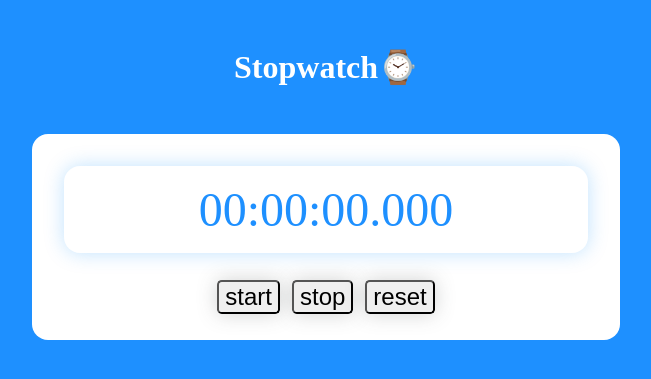
After one commit to anirin/study-app, a Laravel app: template resources/views/test.blade.php in a window 1280 px wide. The commit adds this page. Shown: the top 379 px of the page, without its empty margins (314-965 px from the left). Run offline with Laravel 9, Linux system fonts and the light colour scheme; the template is opened without the code that fills it, so the values that code supplies are empty.

Commit message:
jsタイマー基礎機能実

```diff
--- /dev/null
+++ b/public/CSS/test.css
@@ -0,0 +1,41 @@
+html, body {
+    font-family: 'Roboto mono';
+    font-size: 16px;
+    background-color: #1e90ff;
+  }
+
+  h1 {
+    color: #ffffff;
+    text-align: center;
+    font-size: 2rem;
+    margin: 3rem;
+  }
+
+  #container {
+    background-color: #ffffff;
+    width: 540px;
+    border-radius: 1rem;
+    margin: 0 auto;
+    padding: 1.5rem;
+  }
+
+  #time {
+    color: #1e90ff;
+    font-size: 3rem;
+    text-align: center;
+    padding: 1rem;
+    border-radius: 1rem;
+    box-shadow: 0 0 20px rgba(0,139,253,0.25);
+    margin: .5rem;
+  }
+
+  #buttons {
+    font-size: 3rem;
+    text-align: center;
+  }
+
+  #start, #stop, #reset {
+    font-size: 1.5rem;
+    border-radius: .3rem;
+    box-shadow: 0 0 20px rgba(77, 78, 79, 0.25);
+  }
--- /dev/null
+++ b/public/js/test.js
@@ -0,0 +1,50 @@
+const time = document.getElementById('time');
+const startButton = document.getElementById('start');
+const stopButton = document.getElementById('stop');
+const resetButton = document.getElementById('reset');
+
+// 開始時間
+let startTime;
+// 停止時間
+let stopTime = 0;
+// タイムアウトID
+let timeoutID;
+
+// 時間を表示する関数
+function displayTime() {
+  const currentTime = new Date(Date.now() - startTime + stopTime);
+  const h = String(currentTime.getHours()-1).padStart(2, '0');
+  const m = String(currentTime.getMinutes()).padStart(2, '0');
+  const s = String(currentTime.getSeconds()).padStart(2, '0');
+  const ms = String(currentTime.getMilliseconds()).padStart(3, '0');
+
+  time.textContent = `${h}:${m}:${s}.${ms}`;
+  timeoutID = setTimeout(displayTime, 10);
+}
+
+// スタートボタンがクリックされたら時間を進める
+startButton.addEventListener('click', () => {
+  startButton.disabled = true;
+  stopButton.disabled = false;
+  resetButton.disabled = true;
+  startTime = Date.now();
+  displayTime();
+});
+
+// ストップボタンがクリックされたら時間を止める
+stopButton.addEventListener('click', function() {
+  startButton.disabled = false;
+  stopButton.disabled = true;
+  resetButton.disabled = false;
+  clearTimeout(timeoutID);
+  stopTime += (Date.now() - startTime);
+});
+
+// リセットボタンがクリックされたら時間を0に戻す
+resetButton.addEventListener('click', function() {
+  startButton.disabled = false;
+  stopButton.disabled = true;
+  resetButton.disabled = true;
+  time.textContent = '00:00:00.000';
+  stopTime = 0;
+});
--- /dev/null
+++ b/resources/views/test.blade.php
@@ -0,0 +1,20 @@
+<!DOCTYPE html>
+<html>
+<head>
+<meta charset='utf-8'>
+<title>Stopwatch</title>
+<link rel='stylesheet' type='text/css' href="/css/test.css">
+</head>
+<body>
+  <h1>Stopwatch⌚️</h1>
+  <div id="container">
+    <div id="time">00:00:00.000</div>
+    <div id="buttons">
+      <input id="start" type="button" value="start">
+      <input id="stop" type="button" value="stop">
+      <input id="reset" type="button" value="reset">
+    </div>
+  </div>
+  <script src='/js/test.js'></script>
+</body>
+</html>
--- a/routes/web.php
+++ b/routes/web.php
@@ -14,5 +14,5 @@ use Illuminate\Support\Facades\Route;
 */
 
 Route::get('/', function () {
-    return view('welcome');
+    return view('index');
 });
```
Also changed, not shown: public/js/new.js (added, +91 -0 lines), public/js/stopwatch.js (renamed from resources/js/stopwatch.js, +11 -16 lines), resources/views/index.blade.php (+10 -4 lines), 2 other files.
